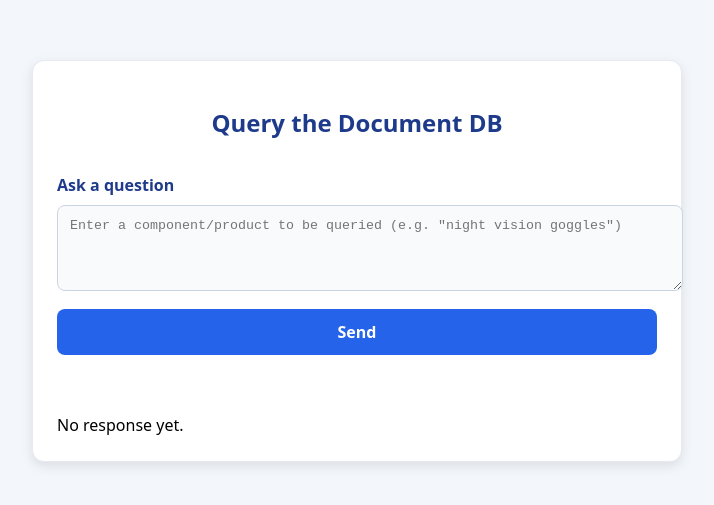
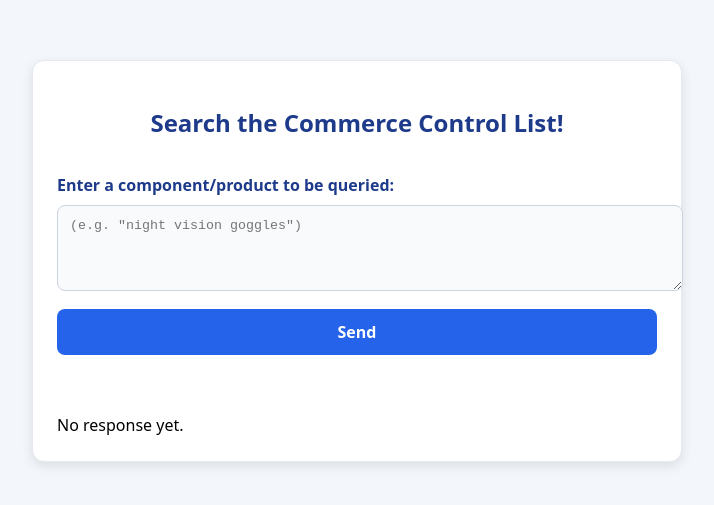
Before and after one commit to darrenli03/372FinalProject, a React (Vite) app in the folder frontend/: page / in a window 1280 px wide. Shown: the part 159-664 px from the top of the page, without its empty margins (303-1017 px from the left). Built offline with nearby package versions, Linux system fonts and the light colour scheme.

Commit message:
modifying frontend prompts

```diff
--- a/frontend/src/App.jsx
+++ b/frontend/src/App.jsx
@@ -59,7 +59,7 @@ function App() {
         }}
       >
         <h2 style={{ color: "#1e3a8a", marginBottom: "20px", textAlign: "center", fontWeight: "600" }}>
-          Query the Document DB
+          Search the Commerce Control List!
         </h2>
 
         <div style={{ flex: "0 0 auto" }}>
--- a/frontend/src/components/QueryForm.jsx
+++ b/frontend/src/components/QueryForm.jsx
@@ -19,14 +19,14 @@ export default function QueryForm({ onSend }) {
   return (
     <div>
       <label style={{ display: "block", marginBottom: 8, color: "#1e3a8a", fontWeight: 600 }}>
-        Ask a question
+        Enter a component/product to be queried:
       </label>
       <textarea
         value={query}
         onChange={(e) => setQuery(e.target.value)}
         onKeyDown={onKeyDown}
         rows={4}
-        placeholder='Enter a component/product to be queried (e.g. "night vision goggles")'
+        placeholder='(e.g. "night vision goggles")'
         style={{
           width: "100%",
           padding: 12,
```
